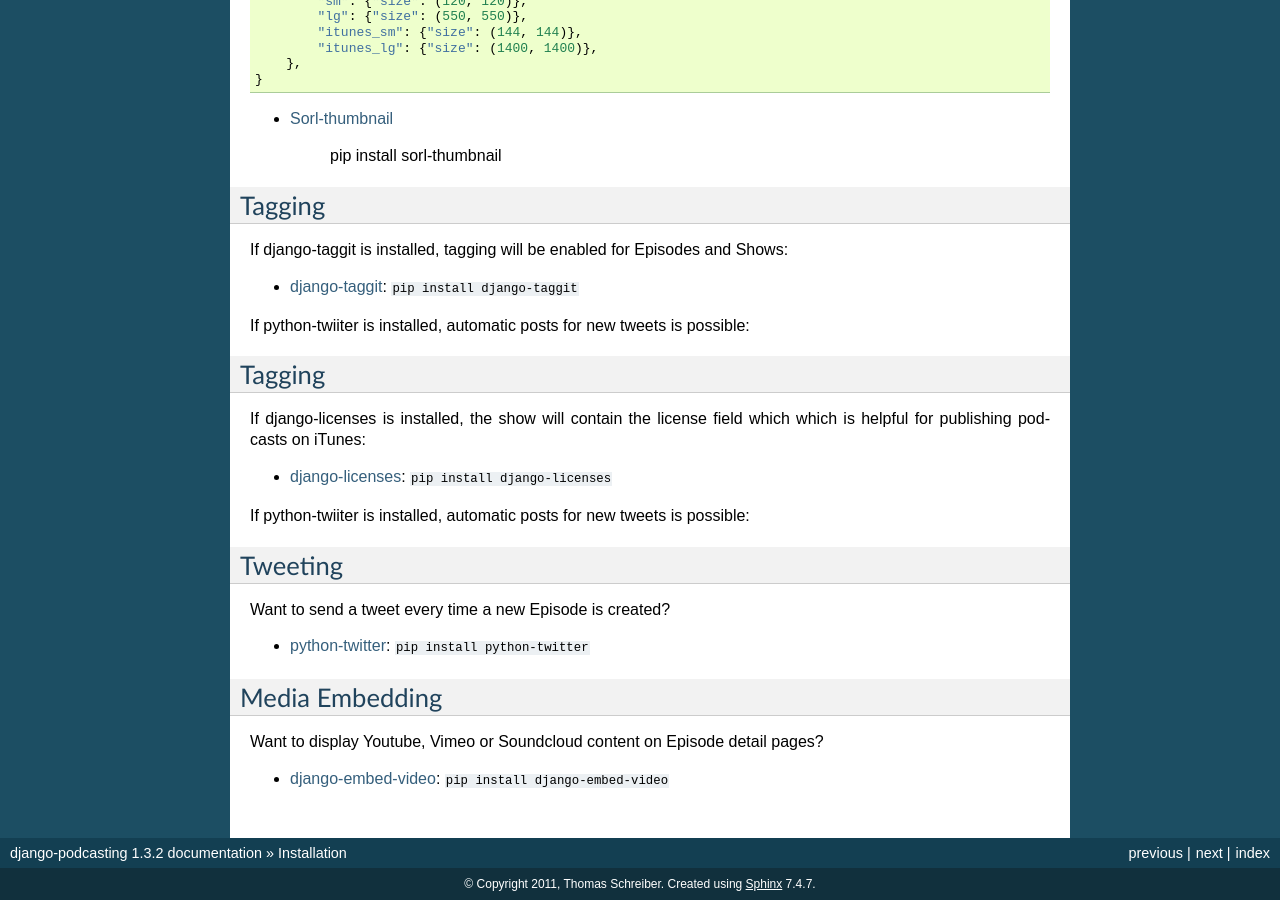
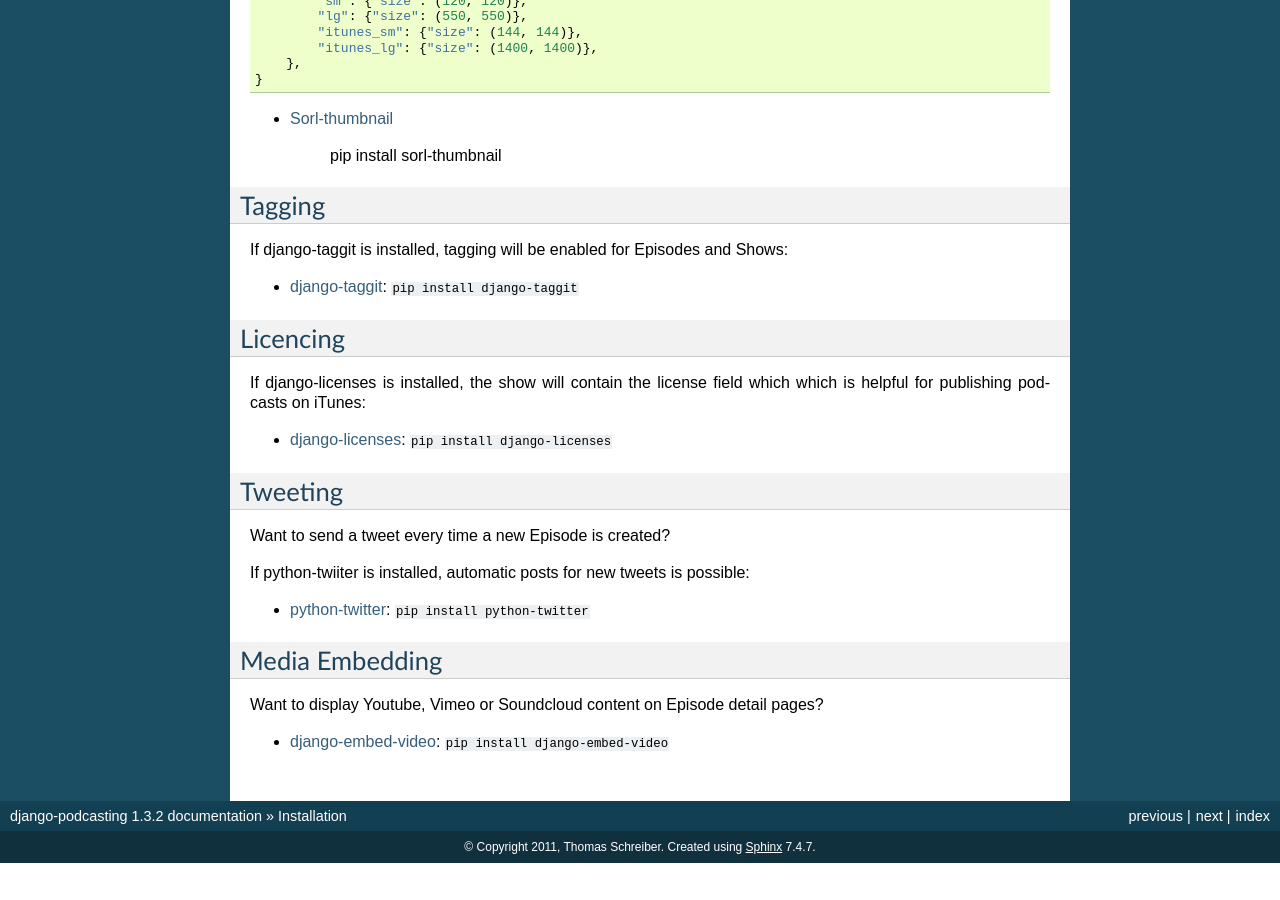
Before and after one commit to rizumu/django-podcasting, a Sphinx documentation site: the page built from docs/installation.rst, in a window 1280 px wide and 900 px high, scrolled down 993 px. Built offline with Sphinx 7.4.7, drawn with Linux system fonts in a browser that asks for light colours; after the commit the page ends 1856 px from its top, so only the background shows below that.

Commit message:
Doc fix in installation.rst (#26)
Hi @batisteo, thank you for contributing!

```diff
--- a/docs/installation.rst
+++ b/docs/installation.rst
@@ -75,24 +75,20 @@ and Shows:
 
 * django-taggit_: ``pip install django-taggit``
 
-
-If python-twiiter is installed, automatic posts for new tweets is possible:
-
-Tagging
--------
+Licencing
+---------
 
 If django-licenses is installed, the show will contain the license
 field which which is helpful for publishing podcasts on iTunes:
 
 * django-licenses_: ``pip install django-licenses``
 
-
-If python-twiiter is installed, automatic posts for new tweets is possible:
-
 Tweeting
 --------
 
 Want to send a tweet every time a new Episode is created?
+
+If python-twiiter is installed, automatic posts for new tweets is possible:
 
 * python-twitter_: ``pip install python-twitter``
 
```
